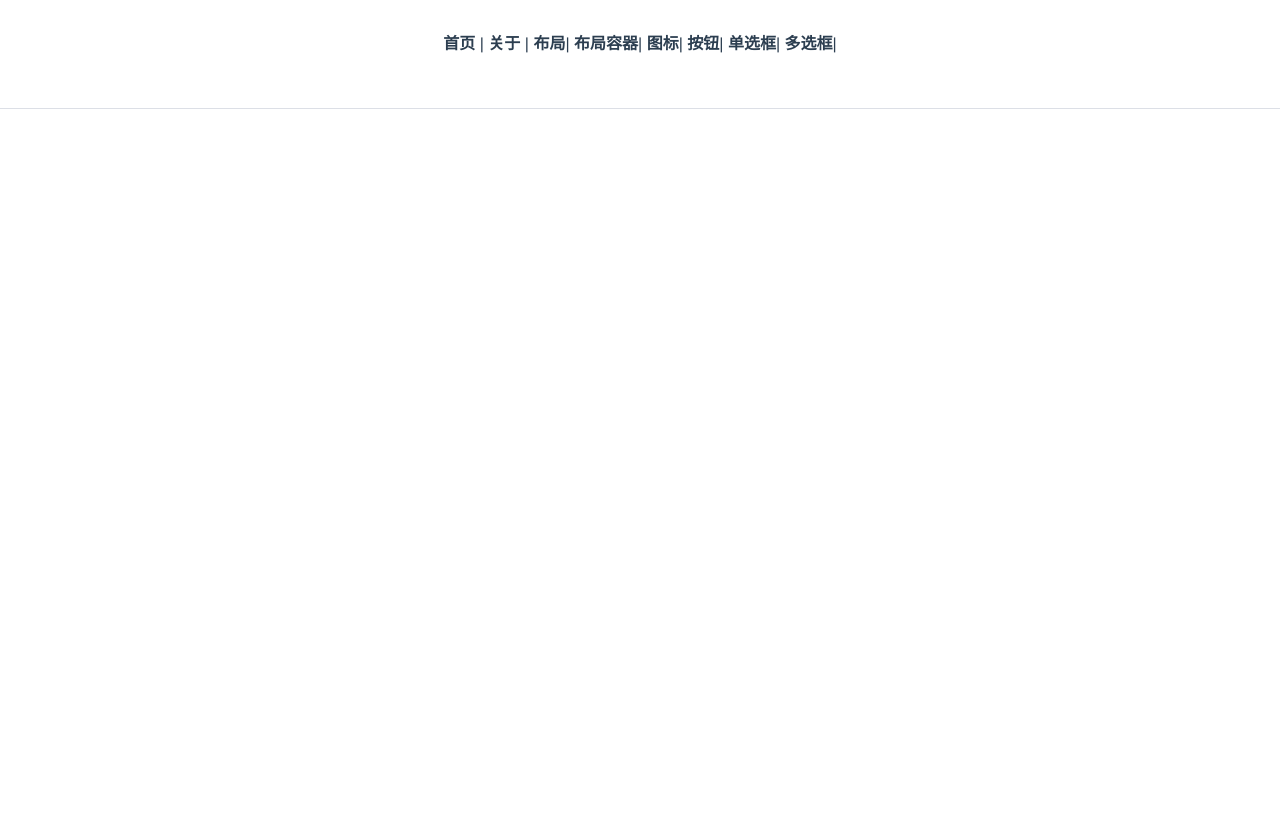
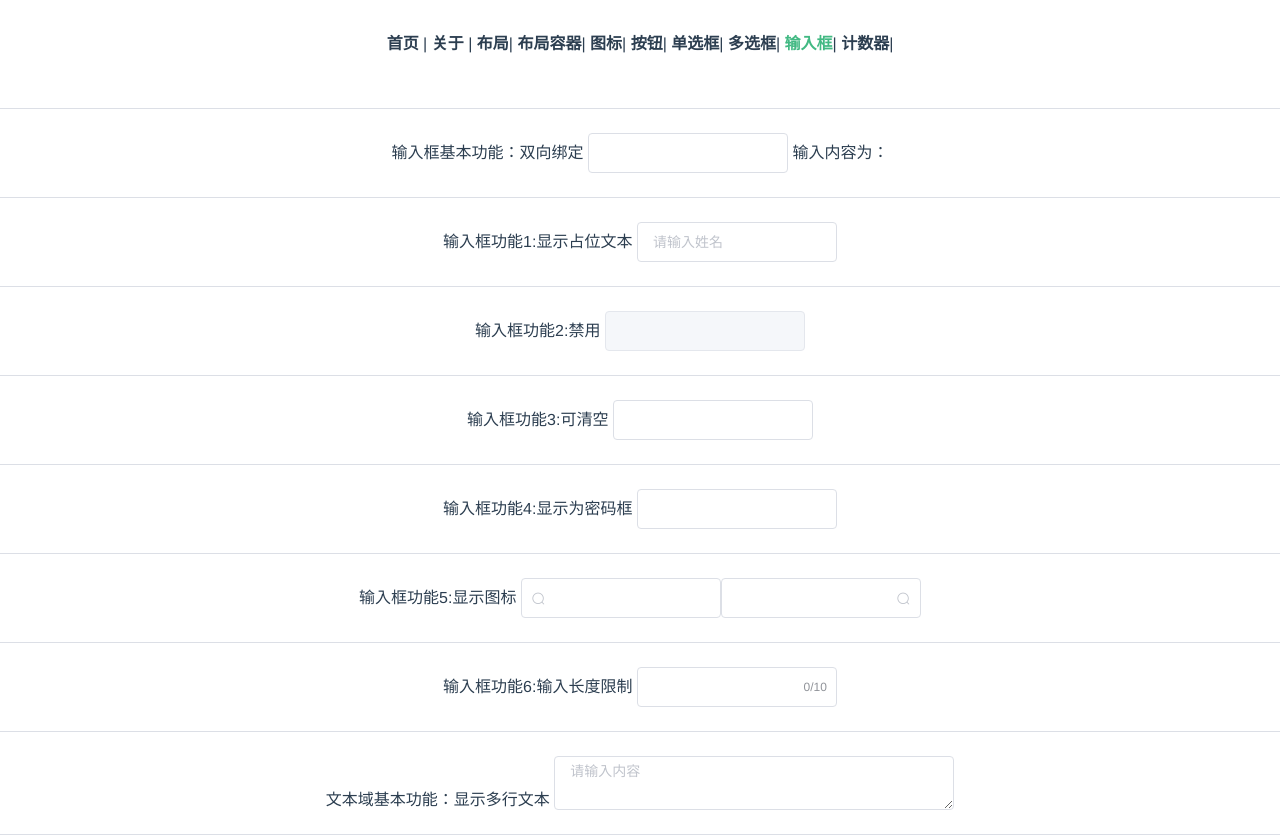
Before and after one commit to studyingpanda/element-demo, a Vue app: page /inputDemo in a window 1280 px wide. Before the commit the page ends 800 px from the top, so only its background shows below. Built offline with nearby package versions, Linux system fonts and the light colour scheme.

Commit message:
add InputDemo and InputNumberDemo

```diff
--- a/src/App.vue
+++ b/src/App.vue
@@ -9,6 +9,8 @@
       <router-link to="/buttonDemo">按钮</router-link>|
       <router-link to="/radioDemo">单选框</router-link>|
       <router-link to="/checkboxDemo">多选框</router-link>|
+      <router-link to="/inputDemo">输入框</router-link>|
+      <router-link to="/inputNumberDemo">计数器</router-link>|
     </div>
     <el-divider></el-divider>
     <router-view />
--- a/src/router/index.js
+++ b/src/router/index.js
@@ -42,6 +42,16 @@ const routes = [{
     path: '/checkboxDemo',
     name: 'CheckboxDemo',
     component: () => import('../views/CheckboxDemo.vue')
+  },
+  {
+    path: '/inputDemo',
+    name: 'InputDemo',
+    component: () => import('../views/InputDemo.vue')
+  },
+  {
+    path: '/inputNumberDemo',
+    name: 'InputNumberDemo',
+    component: () => import('../views/InputNumberDemo.vue')
   }
 ]
 
--- /dev/null
+++ b/src/views/InputDemo.vue
@@ -0,0 +1,46 @@
+<template>
+  <div>
+    输入框基本功能：双向绑定
+    <el-input v-model="input1"></el-input> 输入内容为：{{input1}}
+    <el-divider></el-divider>
+    输入框功能1:显示占位文本
+    <el-input v-model="input1" placeholder="请输入姓名"></el-input>
+    <el-divider></el-divider>
+    输入框功能2:禁用
+    <el-input v-model="input1" disabled></el-input>
+    <el-divider></el-divider>
+    输入框功能3:可清空
+    <el-input v-model="input1" clearable></el-input>
+    <el-divider></el-divider>
+    输入框功能4:显示为密码框
+    <el-input v-model="input1" show-password></el-input>
+    <el-divider></el-divider>
+    输入框功能5:显示图标
+    <el-input v-model="input1" prefix-icon="el-icon-search"></el-input>
+    <el-input v-model="input1" suffix-icon="el-icon-search"></el-input>
+    <el-divider></el-divider>
+    输入框功能6:输入长度限制
+    <el-input v-model="input1" maxlength="10" show-word-limit></el-input>
+    <el-divider></el-divider>
+    文本域基本功能：显示多行文本
+    <el-input type="textarea" :rows="2" placeholder="请输入内容" v-model="input1"></el-input>
+    <el-divider></el-divider>
+  </div>
+</template>
+<script>
+export default {
+  data() {
+    return {
+      input1: '',
+    }
+  }
+}
+</script>
+<style scoped>
+.el-input {
+  width: 200px;
+}
+.el-textarea {
+  width: 400px;
+}
+</style>>
--- /dev/null
+++ b/src/views/InputNumberDemo.vue
@@ -0,0 +1,43 @@
+<template>
+  <div>
+    基本用法
+    <el-input-number v-model="num1" label="请输入数量"></el-input-number>
+    <el-divider></el-divider>
+    指定最大、最小值
+    <el-input-number v-model="num2" :min="1" :max="10" label="请输入数量"></el-input-number>
+    <el-divider></el-divider>
+    监控输入变化
+    <el-input-number v-model="num3" @change="numChange"></el-input-number>
+    <el-divider></el-divider>
+    自定义步数
+    <el-input-number v-model="num4" :step="3"></el-input-number>
+    <el-divider></el-divider>
+    自定义精度
+    <el-input-number v-model="num5" :step="0.01" :precision="2"></el-input-number>
+    <el-divider></el-divider>
+    调整按钮位置
+    <el-input-number v-model="num6" controls-position="right"></el-input-number>
+    <el-divider></el-divider>
+  </div>
+</template>
+<script>
+export default {
+  data() {
+    return {
+      num1: 1,
+      num2: 1,
+      num3: 1,
+      num4: 1,
+      num5: 1,
+      num6: 1
+    }
+  },
+  methods: {
+    numChange(value) {
+      console.log(value);
+    }
+  }
+}
+</script>
+<style scoped>
+</style>>
```
